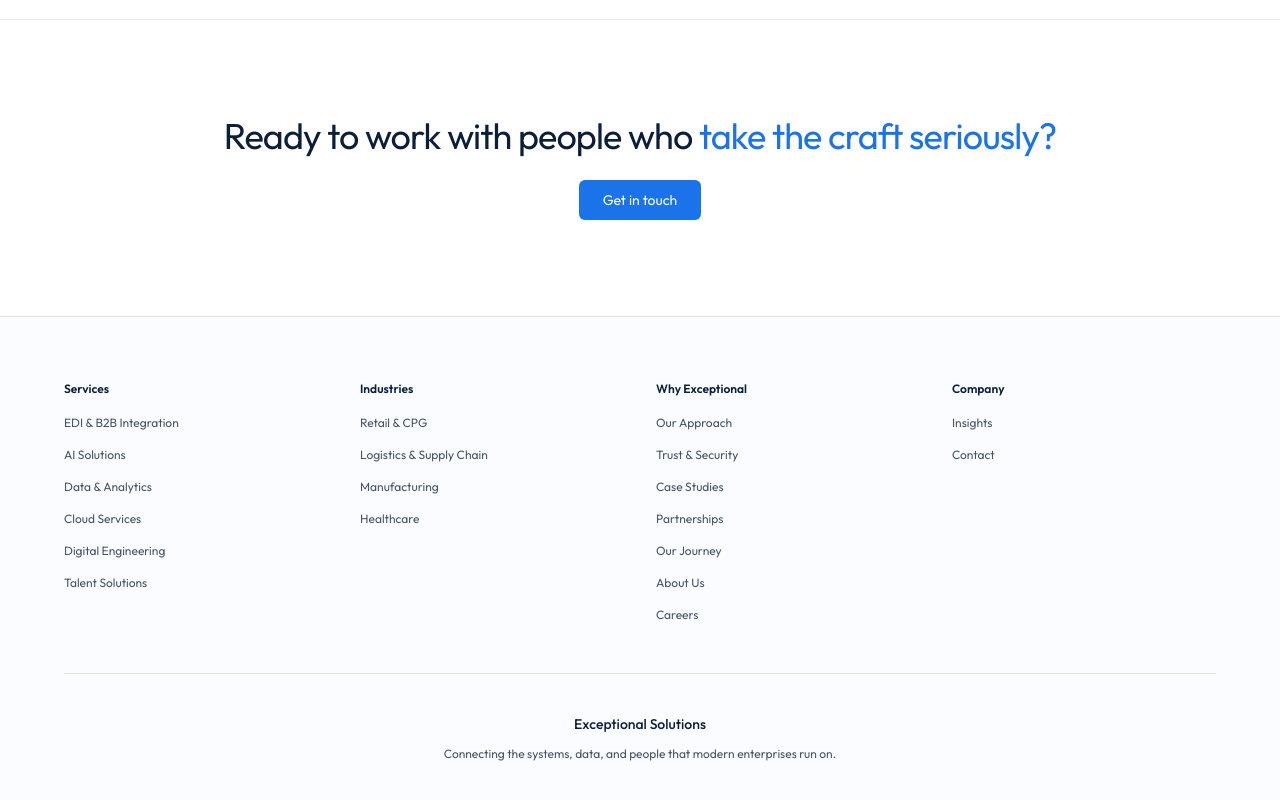
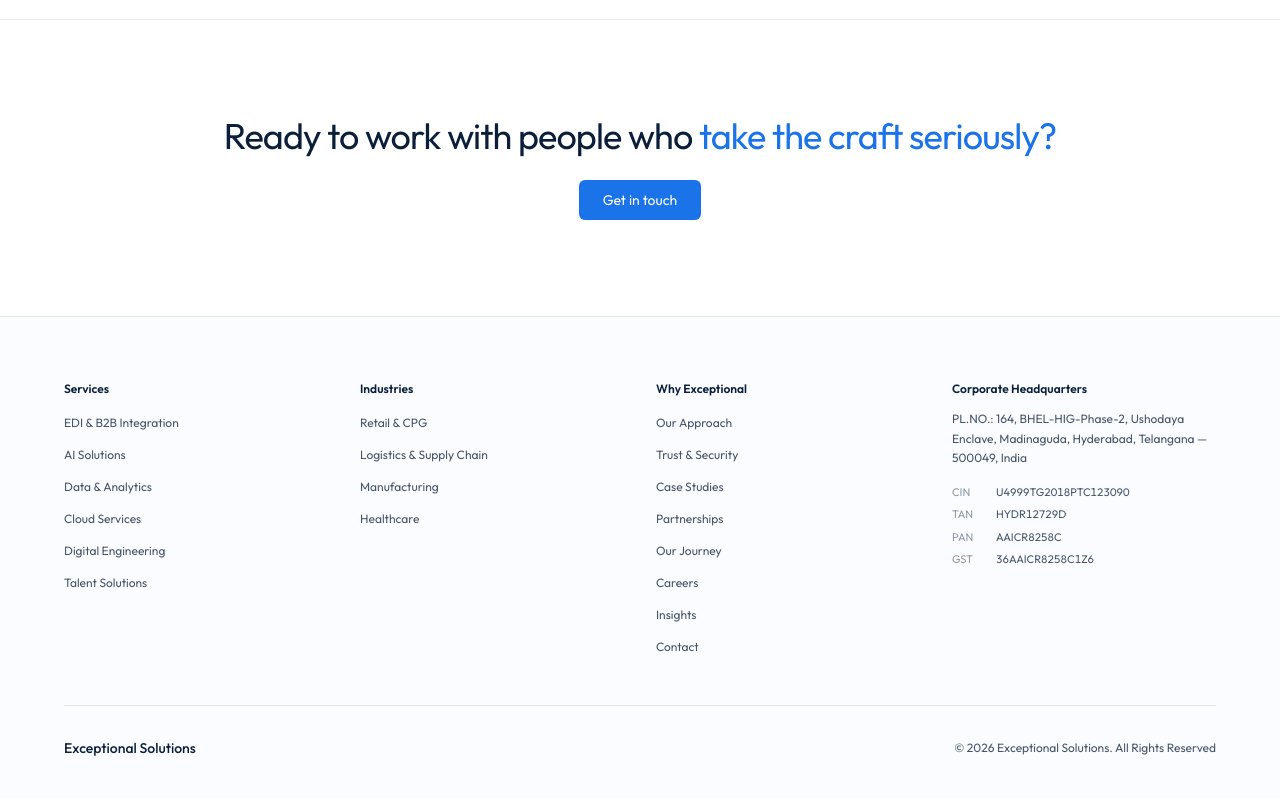
Before and after one commit to satishdanda11-ai/Repository-Name-exceptionalsolutions-, a React (Vite) app: page /company/careers in a window 1280 px wide. Shown: the part 2096-2896 px from the top of the page. Built offline with nearby package versions, Linux system fonts and the light colour scheme.

Commit message:
Updated website

```diff
--- a/src/app/components/Footer.tsx
+++ b/src/app/components/Footer.tsx
@@ -23,26 +23,31 @@ const footerLinks = {
     { label: "Case Studies", path: "/why/case-studies" },
     { label: "Partnerships", path: "/why/partnerships" },
     { label: "Our Journey", path: "/company/our-journey" },
-    { label: "About Us", path: "/company/about" },
     { label: "Careers", path: "/company/careers" },
-  ],
-  Company: [
     { label: "Insights", path: "/insights" },
     { label: "Contact", path: "/contact" },
   ],
 };
+
+const registration = [
+  { k: "CIN", v: "U4999TG2018PTC123090" },
+  { k: "TAN", v: "HYDR12729D" },
+  { k: "PAN", v: "AAICR8258C" },
+  { k: "GST", v: "36AAICR8258C1Z6" },
+];
 
 export function Footer() {
   return (
     <footer className="bg-[#1A73E8]/[0.02] border-t border-[#0B1F3A]/10 pt-16 pb-10 px-4">
       <div className="max-w-6xl mx-auto">
         <motion.div
-          className="grid grid-cols-2 md:grid-cols-4 gap-8 mb-12"
+          className="grid grid-cols-2 md:grid-cols-4 gap-8 gap-y-10 mb-12"
           variants={staggerContainer}
           initial="hidden"
           whileInView="visible"
           viewport={VIEWPORT}
         >
+          {/* link columns */}
           {Object.entries(footerLinks).map(([category, links]) => (
             <motion.div key={category} variants={staggerItem}>
               <h3 className="text-xs font-semibold text-[#0B1F3A] mb-3">{category}</h3>
@@ -60,29 +65,38 @@ export function Footer() {
               </ul>
             </motion.div>
           ))}
+
+          {/* 4th column — company + HQ, fills the previously empty right side */}
+          <motion.div variants={staggerItem} className="col-span-2 md:col-span-1">
+            <h3 className="text-xs font-semibold text-[#0B1F3A] mb-3">Corporate Headquarters</h3>
+            <p className="text-xs text-[#475569] leading-relaxed mb-4">
+              PL.NO.: 164, BHEL-HIG-Phase-2, Ushodaya Enclave, Madinaguda,
+              Hyderabad, Telangana — 500049, India
+            </p>
+            <dl className="space-y-1.5">
+              {registration.map((item) => (
+                <div key={item.k} className="flex items-start gap-2 text-[11px]">
+                  <dt className="text-[#0B1F3A]/45 w-9 flex-shrink-0">{item.k}</dt>
+                  <dd className="text-[#475569] tabular-nums">{item.v}</dd>
+                </div>
+              ))}
+            </dl>
+          </motion.div>
         </motion.div>
 
+        {/* bottom bar */}
         <motion.div
-          className="pt-10 border-t border-[#0B1F3A]/10"
+          className="pt-8 border-t border-[#0B1F3A]/10 flex flex-col sm:flex-row items-center justify-between gap-4"
           variants={fadeUp}
           custom={0.1}
           initial="hidden"
           whileInView="visible"
           viewport={VIEWPORT}
         >
-          {/* <div className="flex flex-wrap items-center justify-center gap-6 mb-6 text-xs text-[#475569]">
-            {["ISO 27001 / SOC 2-class Certified", "54 Specialists", "Operating Since 2019", "6 Enterprise Platforms"].map((item) => (
-              <span key={item}>{item}</span>
-            ))}
-          </div> */}
-
-          <div className="text-center space-y-3">
-            <div className="text-sm font-medium text-[#0B1F3A]">Exceptional Solutions</div>
-            <p className="text-xs text-[#475569] max-w-xl mx-auto">
-              Connecting the systems, data, and people that modern enterprises run on.
-            </p>
-
-          </div>
+          <div className="text-sm font-medium text-[#0B1F3A]">Exceptional Solutions</div>
+          <p className="text-xs text-[#475569] text-center sm:text-right">
+           © 2026 Exceptional Solutions. All Rights Reserved
+          </p>
         </motion.div>
       </div>
     </footer>
--- a/src/app/components/Insights.tsx
+++ b/src/app/components/Insights.tsx
@@ -1,45 +1,62 @@
 import { motion } from "motion/react";
+import { Link } from "react-router";
 import { EASE, VIEWPORT, fadeUp, fadeUpLarge, staggerContainer, staggerItem } from "../lib/animations";
+import { insightsArticles } from "../lib/insightsArticles";
 
-const insights = [
-  { title: "EDI Modernization Guide", description: "A comprehensive roadmap for migrating legacy EDI to cloud-native platforms.", category: "Guide" },
-  { title: "Integration Best Practices", description: "Battle-tested patterns for building resilient B2B integration architectures.", category: "Whitepaper" },
-  { title: "Applied AI in Enterprise Operations", description: "Real-world use cases for AI in supply chain, procurement, and operations.", category: "Report" },
-  { title: "Cloud Modernization Roadmap", description: "Step-by-step approach to migrating enterprise integrations to the cloud.", category: "Framework" },
-];
+// show the latest few articles on the homepage (pulled from the same source)
+const featured = insightsArticles.slice(0, 4);
 
 export function Insights() {
   return (
     <section className="py-24 px-4" id="insights">
       <div className="max-w-6xl mx-auto">
         <div className="text-center mb-16 max-w-3xl mx-auto">
+          <motion.p className="text-xs text-[#1A73E8] uppercase tracking-widest mb-4"
+            variants={fadeUp} custom={0} initial="hidden" whileInView="visible" viewport={VIEWPORT}>
+            Articles & Insights
+          </motion.p>
           <motion.h2 className="text-4xl md:text-5xl font-normal text-[#0B1F3A] mb-4 tracking-tight"
-            variants={fadeUp} custom={0} initial="hidden" whileInView="visible" viewport={VIEWPORT}>
-            Insights & <span className="text-[#1A73E8]">Resources</span>
+            variants={fadeUp} custom={0.05} initial="hidden" whileInView="visible" viewport={VIEWPORT}>
+            Field notes from the <span className="text-[#1A73E8]">integration practice.</span>
           </motion.h2>
           <motion.p className="text-base text-[#475569]"
             variants={fadeUpLarge} custom={0.1} initial="hidden" whileInView="visible" viewport={VIEWPORT}>
-            Learn from our experience building enterprise integrations.
+            Honest, practitioner-written perspectives on EDI, B2B integration, and what actually works.
           </motion.p>
         </div>
 
         <motion.div className="grid md:grid-cols-2 lg:grid-cols-4 gap-6"
           variants={staggerContainer} initial="hidden" whileInView="visible" viewport={VIEWPORT}>
-          {insights.map(({ title, description, category }) => (
-            <motion.div key={title} variants={staggerItem}
-              className="bg-white border border-[#0B1F3A]/10 rounded-lg p-6 cursor-pointer overflow-hidden group hover:border-[#1A73E8]/30 transition-colors"
+          {featured.map((article) => (
+            <motion.div key={article.slug} variants={staggerItem}
               whileHover={{ y: -5, transition: { duration: 0.2, ease: EASE } }}>
-              <div className="flex items-center justify-between mb-3">
-                <span className="text-[10px] uppercase tracking-wider text-[#1A73E8]">{category}</span>
-              </div>
-              <h3 className="text-base font-medium text-[#0B1F3A] mb-2 group-hover:text-[#1A73E8] transition-colors duration-200">{title}</h3>
-              <p className="text-xs text-[#475569] mb-4 leading-relaxed">{description}</p>
-              <div className="text-xs text-[#1A73E8] group-hover:text-[#155CC0] transition-colors duration-200 flex items-center gap-1">
-                Read More
-                <span className="transition-transform duration-250 group-hover:translate-x-1">→</span>
-              </div>
+              <Link to={`/insights/${article.slug}`}
+                className="flex flex-col h-full bg-white border border-[#0B1F3A]/10 rounded-lg p-6 cursor-pointer overflow-hidden group hover:border-[#1A73E8]/30 transition-colors"
+                onMouseEnter={e => { (e.currentTarget as HTMLElement).style.boxShadow = "0 10px 30px rgba(26,115,232,0.08)"; }}
+                onMouseLeave={e => { (e.currentTarget as HTMLElement).style.boxShadow = "none"; }}>
+                <div className="flex items-center justify-between mb-3">
+                  <span className="text-[10px] uppercase tracking-wider text-[#1A73E8]">{article.category}</span>
+                  <span className="text-[10px] text-[#0B1F3A]/35">{article.readTime}</span>
+                </div>
+                <h3 className="text-base font-medium text-[#0B1F3A] mb-2 leading-snug group-hover:text-[#1A73E8] transition-colors duration-200">{article.title}</h3>
+                <p className="text-xs text-[#475569] mb-4 leading-relaxed">{article.intro}</p>
+                <div className="mt-auto text-xs text-[#1A73E8] group-hover:text-[#155CC0] transition-colors duration-200 flex items-center gap-1">
+                  Read article
+                  <span className="transition-transform duration-250 group-hover:translate-x-1">→</span>
+                </div>
+              </Link>
             </motion.div>
           ))}
+        </motion.div>
+
+        {/* view all */}
+        <motion.div className="text-center mt-12"
+          variants={fadeUp} custom={0.2} initial="hidden" whileInView="visible" viewport={VIEWPORT}>
+          <Link to="/insights"
+            className="inline-flex items-center gap-2 border border-[#1A73E8]/30 text-[#1A73E8] px-6 py-2.5 text-sm rounded-md hover:bg-[#1A73E8]/[0.05] transition-colors group">
+            View all articles
+            <span className="transition-transform group-hover:translate-x-1">→</span>
+          </Link>
         </motion.div>
       </div>
     </section>
--- a/src/app/components/Navigation.tsx
+++ b/src/app/components/Navigation.tsx
@@ -54,7 +54,7 @@ const navItems: NavItem[] = [
   {
     label: "Why Exceptional", category: "WHY EXCEPTIONAL",
     items: [
-      { icon: <Building2  className={ICON_CLS} style={iconStyle} />, label: "About Us",        desc: "Integration specialists, evolving with intent since 2019", path: "/company/about" },
+
       { icon: <Map        className={ICON_CLS} style={iconStyle} />, label: "Our Journey",     desc: "How we've evolved with intent since 2019",              path: "/company/our-journey" },
       { icon: <Map        className={ICON_CLS} style={iconStyle} />, label: "Our Approach",    desc: "A delivery approach built for zero surprises",         path: "/why/our-approach" },
 
--- a/src/app/components/PlatformExpertise.tsx
+++ b/src/app/components/PlatformExpertise.tsx
@@ -32,7 +32,7 @@ export function PlatformExpertise() {
           <motion.h2 className="text-4xl md:text-5xl font-normal text-[#0B1F3A] mb-4 tracking-tight"
             variants={fadeUp} custom={0} initial="hidden" whileInView="visible" viewport={VIEWPORT}>
             Platform-Agnostic.
-            <br/><span className="text-[#1A73E8]">Enterprise-Ready.”</span>
+            <br/><span className="text-[#1A73E8]">Enterprise-Ready.</span>
           </motion.h2>
           <motion.p className="text-base text-[#475569]"
             variants={fadeUpLarge} custom={0.1} initial="hidden" whileInView="visible" viewport={VIEWPORT}>
--- a/src/app/lib/insightsArticles.ts
+++ b/src/app/lib/insightsArticles.ts
@@ -173,7 +173,6 @@ export const insightsArticles: Article[] = [
         "Operate it for 90 days before declaring victory. A migration is complete when exception rates have stabilized and the operating model has shown it can run the estate without elevated incident volume — not on cutover-day-plus-one.",
       ] },
       { type: "quote", text: "The operational improvement we deliver in the 90 days before a migration is usually larger than the improvement from the migration itself. That sequencing is uncomfortable for vendors who want to start with the platform work. It is right for the enterprise." },
-      { type: "h2", text: "The PSA BDP proof point" },
       { type: "p", text: "Exceptional Solutions has run a continuous EDI engagement with PSA BDP for over five years, executing major migrations across live, mission-critical flows, with verified outcomes:" },
       { type: "ul", items: [
         "Zero critical outages during platform migrations",
--- a/src/app/pages/CaseStudiesPage.tsx
+++ b/src/app/pages/CaseStudiesPage.tsx
@@ -36,18 +36,18 @@ export function CaseStudiesPage() {
                 <div className="space-y-1">
                   <p className="text-xs text-[#1A73E8] uppercase tracking-wide">EDI & B2B Integration</p>
                   <h2 className="text-3xl font-normal text-[#0B1F3A] leading-tight tracking-tight">
-                    [INSERT outcome-led title — e.g. "Cutting EDI partner onboarding from six weeks to five days"]
+                    Global Logistics Leader Scaled EDI Without Downtime
                   </h2>
                 </div>
                 <div className="space-y-4 text-sm text-[#475569] leading-relaxed">
-                  <div><span className="font-medium text-[#0B1F3A]">Client: </span>[INSERT client name if permitted, otherwise category — e.g. "A North American third-party logistics provider"]</div>
-                  <div><span className="font-medium text-[#0B1F3A]">Challenge: </span>[INSERT the business problem — e.g. slow partner onboarding was delaying revenue recognition and straining the integration team.]</div>
-                  <div><span className="font-medium text-[#0B1F3A]">What we did: </span>[INSERT the approach, platforms used, and delivery model.]</div>
+                  <div><span className="font-medium text-[#0B1F3A]">Challenge: </span>Mission-critical IBM Sterling EDI environment required modernization, partner onboarding, and 24×7 reliability across a global logistics network</div>
+                  <div><span className="font-medium text-[#0B1F3A]">Solution: </span>Delivered end-to-end EDI modernization, partner onboarding, platform administration, production support, and Oracle Integration Cloud operations</div>
+
                 </div>
                 <div className="border-t border-[#0B1F3A]/10 pt-6 space-y-3">
                   <p className="text-xs text-[#1A73E8] uppercase tracking-wide">The outcome</p>
-                  <p className="text-base text-[#0B1F3A] font-medium">[INSERT the headline metric — e.g. "Partner onboarding cut from six weeks to five days"]</p>
-                  <p className="text-sm text-[#475569]">[INSERT a second measurable result — e.g. "Transaction error rate reduced by 73%"]</p>
+                  <p className="text-base text-[#0B1F3A] font-medium">100+ trading partners onboarded, zero critical migration outages, and expanded support across 4 integration service lines while maintaining uninterrupted operations</p>
+
                 </div>
                 <motion.div whileHover={{ y: -3 }} transition={{ duration: 0.18, ease: EASE }}>
                   <Link to="/contact" className="inline-block bg-[#1A73E8] text-white px-6 py-2.5 text-sm rounded-md hover:bg-[#155CC0] transition-colors"
@@ -62,9 +62,15 @@ export function CaseStudiesPage() {
                   <p className="text-xs text-[#1A73E8] uppercase tracking-wide mb-6">Key outcomes</p>
                   <div className="space-y-6">
                     {[
-                      { metric: "[X]×", label: "Faster partner onboarding" },
-                      { metric: "[X]%", label: "Reduction in transaction errors" },
-                      { metric: "Zero", label: "Disruption to live trading during migration" },
+                      { metric: "5+ Years", label: "Faster partner onboarding" },
+                      { metric: "100+", label: "Trading Partners Onboarded" },
+                      { metric: "$1.3M+", label: "Annual Costs Saved" },
+                      { metric: "98%+", label: "EDI Success Rate" },
+                      { metric: "67%", label: "Reduction in Support FTEs" },
+                      { metric: "0", label: "Critical Migration Outages" },
+
+
+
                     ].map((item) => (
                       <div key={item.label}>
                         <div className="text-3xl font-light text-[#1A73E8]">{item.metric}</div>
@@ -73,9 +79,7 @@ export function CaseStudiesPage() {
                     ))}
                   </div>
                 </div>
-                <div className="mt-10 pt-6 border-t border-[#0B1F3A]/10">
-                  <p className="text-xs text-[#0B1F3A]/40 italic">"[INSERT client quote if available]" — [INSERT name and title]</p>
-                </div>
+
               </div>
             </div>
           </motion.div>
--- a/src/app/pages/InsightsPage.tsx
+++ b/src/app/pages/InsightsPage.tsx
@@ -476,28 +476,7 @@ export function InsightsPage() {
       </section>
 
       {/* ── EDI Resources ── */}
-      <section className="py-24 px-4">
-        <div className="max-w-6xl mx-auto">
-          <div className="max-w-2xl mb-12">
-            <motion.p className="text-xs text-[#1A73E8] uppercase tracking-wide mb-2"
-              variants={fadeUp} custom={0} initial="hidden" whileInView="visible" viewport={VIEWPORT}>
-              EDI Resource Hub
-            </motion.p>
-            <motion.h2 className="text-3xl font-normal text-[#0B1F3A] tracking-tight"
-              variants={fadeUp} custom={0.05} initial="hidden" whileInView="visible" viewport={VIEWPORT}>
-              A focused library for <span className="text-[#1A73E8]">EDI buyers and practitioners</span>
-            </motion.h2>
-            <motion.p className="text-sm text-[#475569] mt-3"
-              variants={fadeUp} custom={0.1} initial="hidden" whileInView="visible" viewport={VIEWPORT}>
-              Practical answers to the questions enterprises ask when researching, assessing, or modernising their EDI estate.
-            </motion.p>
-          </div>
-          <motion.div className="grid md:grid-cols-3 gap-6"
-            variants={staggerContainer} initial="hidden" whileInView="visible" viewport={VIEWPORT}>
-            {ediResources.map(res => <ResourceCard key={res.title} res={res} />)}
-          </motion.div>
-        </div>
-      </section>
+
 
       {/* ── CTA ── */}
       <section className="py-24 px-4 border-t border-[#0B1F3A]/10">
--- a/src/app/routes.tsx
+++ b/src/app/routes.tsx
@@ -15,7 +15,7 @@ import { OurApproachPage } from "./pages/OurApproachPage";
 import { TrustSecurityPage } from "./pages/TrustSecurityPage";
 import { CaseStudiesPage } from "./pages/CaseStudiesPage";
 import { PartnershipsPage } from "./pages/PartnershipsPage";
-import { AboutPage } from "./pages/AboutPage";
+// import { AboutPage } from "./pages/AboutPage";
 import { OurJourneyPage } from "./pages/OurJourney";
 // import { LeadershipPage } from "./pages/LeadershipPage";
 import { CareersPage } from "./pages/CareersPage";
@@ -53,7 +53,7 @@ export const router = createBrowserRouter([
       { path: "why/case-studies", Component: CaseStudiesPage },
       { path: "why/partnerships", Component: PartnershipsPage },
       { path: "company/our-journey", Component: OurJourneyPage },
-      { path: "company/about", Component: AboutPage },
+      // { path: "company/about", Component: AboutPage },
       // { path: "company/leadership", Component: LeadershipPage },
       { path: "company/careers", Component: CareersPage },
       { path: "insights", Component: InsightsPage },
```
